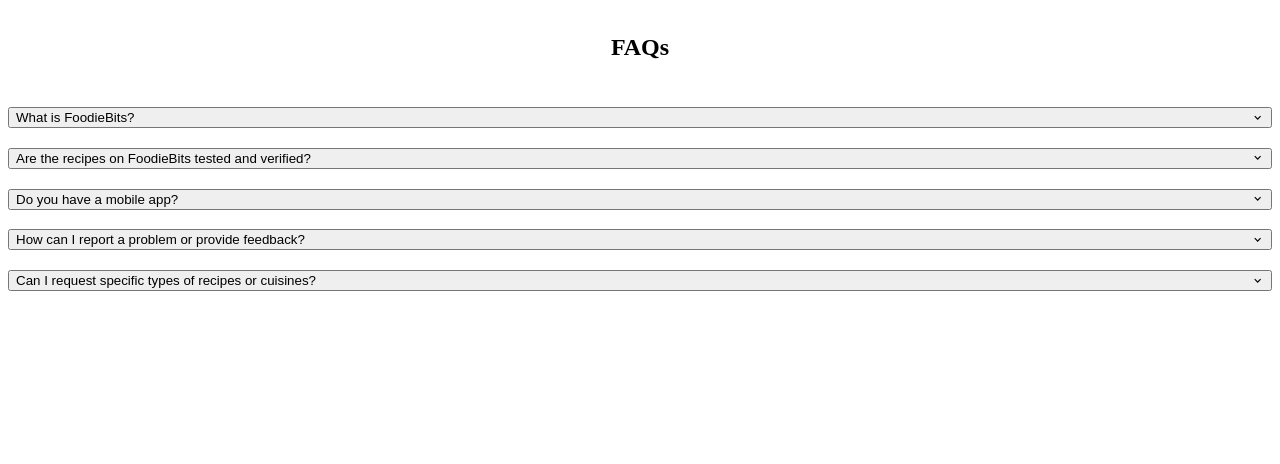
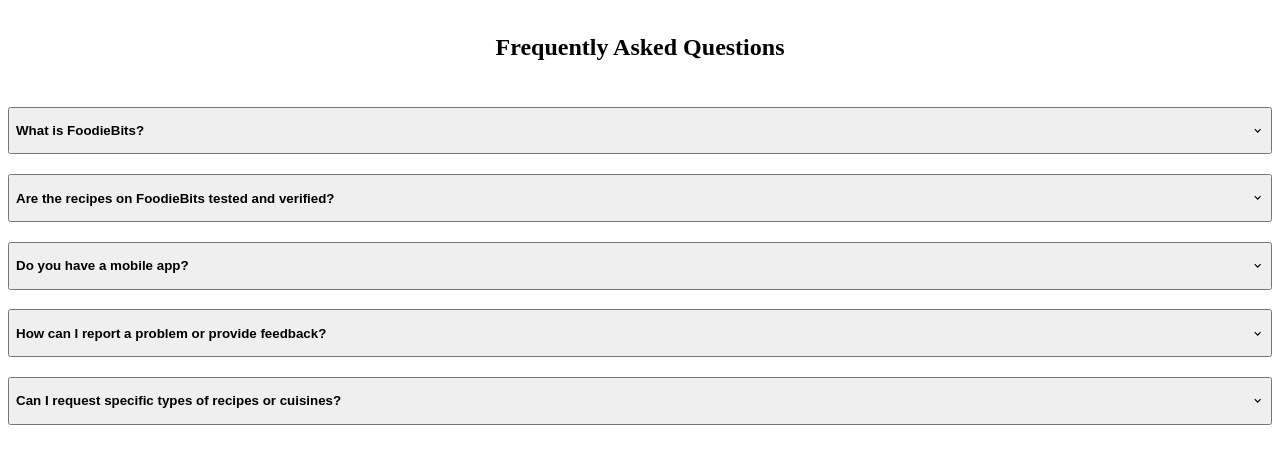
Before and after one commit to Kairos-T/FoodieBits, a Next.js app: page /contact in a window 1280 px wide. Shown: the top 464 px of the page. Built offline with nearby package versions, Linux system fonts and the light colour scheme.

Commit message:
feat: edited texts styling: colour for title and bold for faq qns

```diff
--- a/src/components/faq.jsx
+++ b/src/components/faq.jsx
@@ -1,7 +1,7 @@
 // components/Faq.js
 // By: Kairos
 
-import { Accordion, AccordionIcon, AccordionItem, AccordionButton, AccordionPanel, Box } from "@chakra-ui/react";
+import { Accordion, AccordionIcon, AccordionItem, AccordionButton, AccordionPanel, Box, Text } from "@chakra-ui/react";
 import faqData from "../data/constants";
 
 const Faq = () => {
@@ -12,7 +12,7 @@ const Faq = () => {
           <h2>
             <AccordionButton>
               <Box as="span" flex="1" textAlign="left">
-                {item.question}
+                <Text fontWeight="bold">{item.question}</Text>
               </Box>
               <AccordionIcon />
             </AccordionButton>
--- a/src/pages/contact.jsx
+++ b/src/pages/contact.jsx
@@ -1,4 +1,4 @@
-import { Box, Heading } from "@chakra-ui/react";
+import { Box, Heading, Text, useColorModeValue } from "@chakra-ui/react";
 import { NextSeo } from "next-seo";
 import { seo } from "config";
 import Faq from "../components/faq";
@@ -8,7 +8,7 @@ const Contact = ({}) => {
   const title = "Contact";
   const description = seo.description;
   const url = `${seo.canonical}contact`;
-
+  const color = useColorModeValue("telegram.500", "telegram.400");
 
   return (
     <>
@@ -31,8 +31,8 @@ const Contact = ({}) => {
         py="4"
       >
         {" "}
-        <Heading as="h1" fontSize="4xl" fontWeight="700" py="2">
-          FAQs{" "}
+        <Heading as="h1" color={color} fontSize="4xl" fontWeight="700" py="2">
+          Frequently Asked Questions{" "}
         </Heading>
       </Box>
       <Faq />
--- a/src/pages/recipes.jsx
+++ b/src/pages/recipes.jsx
@@ -1,5 +1,5 @@
 import { useCallback, useEffect, useState } from "react";
-import { Alert, AlertIcon, Box, Flex, Heading, Input } from "@chakra-ui/react";
+import { Alert, AlertIcon, Box, Flex, Heading, Input, useColorModeValue } from "@chakra-ui/react";
 import { useRouter } from "next/router";
 import { NextSeo } from "next-seo";
 import Fuse from "fuse.js";
@@ -19,6 +19,7 @@ const options = {
 
 const Recipe = ({ posts }) => {
   const router = useRouter();
+  const color = useColorModeValue("telegram.500", "telegram.400");
 
   const fuse = new Fuse(posts, options);
 
@@ -77,7 +78,7 @@ const Recipe = ({ posts }) => {
         py="4"
       >
         {" "}
-        <Heading as="h1" fontSize="4xl" fontWeight="700" py="2">
+        <Heading as="h1" color={color} fontSize="4xl" fontWeight="700" py="2">
           Recipes{" "}
         </Heading>
       </Box>
```
